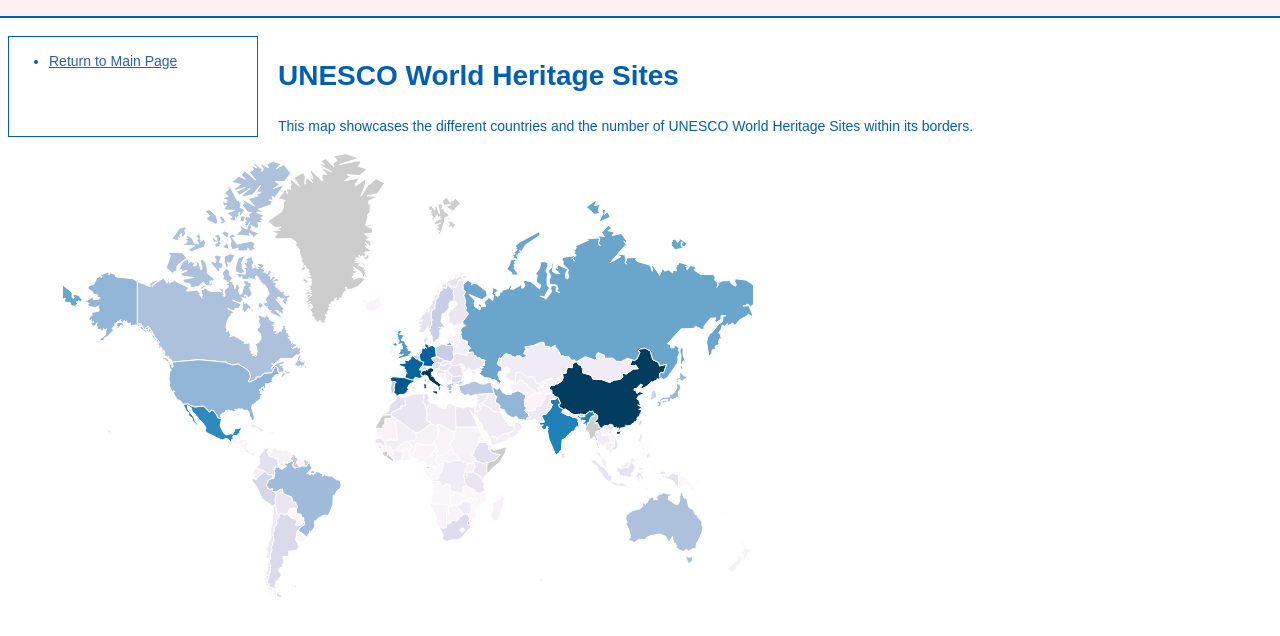
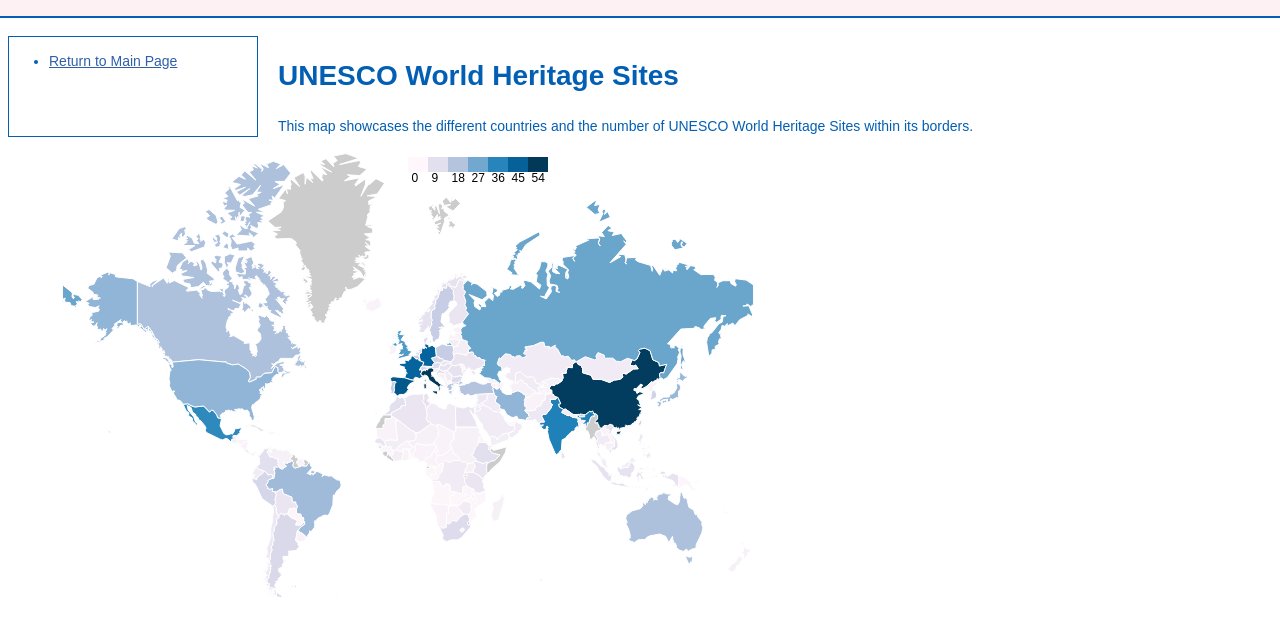
Before and after one commit to soymelissag/d3course, a plain HTML site: page choropleth.html in a window 1280 px wide. Shown: the part 64-700 px from the top of the page. Drawn offline with nearby package versions, Linux system fonts and the light colour scheme.

Commit message:
legend add to map

```diff
--- a/choropleth.html
+++ b/choropleth.html
@@ -102,7 +102,43 @@
                })
                .attr("stroke", "#fff")
                .attr("stroke-width", "1px");
-        });
+
+        var color_array = [0, 9, 18, 27, 36, 45, 54]
+     var legend = svg.append("g");
+     legend.selectAll("rect")
+       .data(color_array)
+       .enter()
+       .append("rect")
+       .attr("x", function(d, i) {
+         return i * 20 + w / 2;
+       })
+       .attr("y", 20)
+       .attr("width", 20)
+       .attr("height", 15)
+       .style("fill", colors)
+     var max_val = d3.max(data, function(d) {
+       return +d.sites;
+     })
+     var min_val = d3.min(data, function(d) {
+       return +d.sites;
+     })
+     var interval = ((max_val) - (min_val)) / 5;
+     legend.selectAll("text")
+       .data(color_array)
+       .enter()
+       .append("text")
+       .attr("class", "leg_text")
+       .attr("font-size", "12px")
+       .attr("x", function(d, i) {
+         return i * 20 + w / 2;
+       })
+       .attr("y", 45)
+       .attr("dx", "0.3em")
+       .text(function(d, i) {
+         return color_array[i];
+       })
+     })
+
       });
     </script>
   </body>
```
